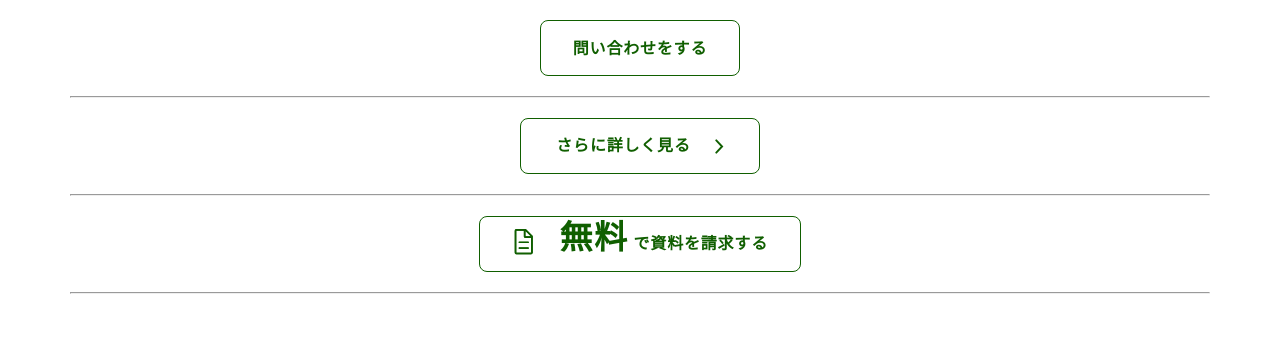
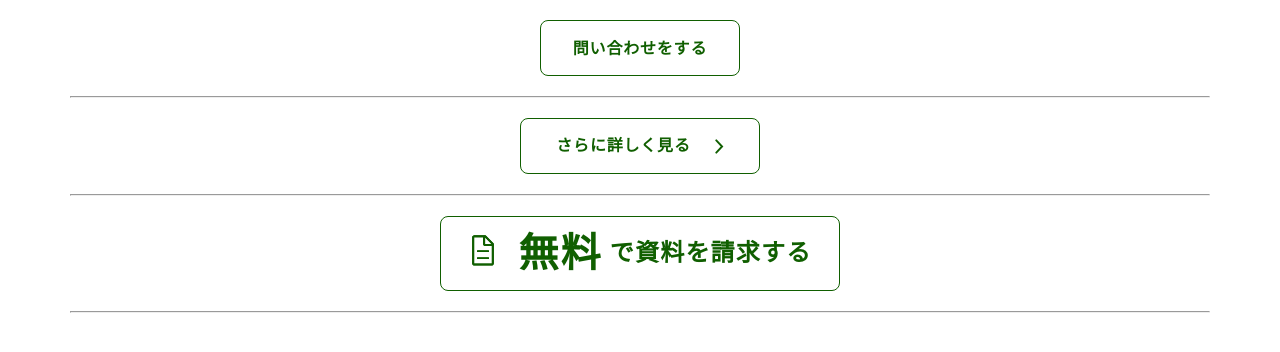
Before and after one commit to kura3698/fresh-grove, a website: page components.html in a window 1280 px wide. Drawn offline with Linux system fonts and the light colour scheme.

Commit message:
[add]c-button_cta

```diff
--- a/components.html
+++ b/components.html
@@ -104,10 +104,10 @@
         ><svg class=""><use href="#arrow"></use></svg>
       </a>
       <hr />
-      <a href="" class="c-button c-button--cta">
+      <a href="" class="c-button-cta">
         <svg class=""><use href="#pdf-icon"></use></svg>
         <span>
-          <span class="c-button__strong">無料</span>
+          <span class="--strong">無料</span>
           <span>で資料を請求する</span>
         </span>
       </a>
--- a/src/assets/sass/components/c-button-arrow.scss
+++ b/src/assets/sass/components/c-button-arrow.scss
@@ -7,7 +7,6 @@
   gap: rm(24);
   width: rm(240);
   height: rm(56);
-  text-align: center;
   margin-inline: auto;
 
   font-size: rm(16);
--- /dev/null
+++ b/src/assets/sass/components/c-button-cta.scss
@@ -0,0 +1,60 @@
+@use "../config/" as *;
+
+.c-button-cta {
+  display: flex;
+  align-items: center;
+  justify-content: center;
+  gap: rm(18.8);
+  width: rm(335);
+  height: rm(62);
+  margin-inline: auto;
+
+  font-size: rm(20);
+  font-weight: 700;
+  line-height: rm(62);
+  letter-spacing: 1px;
+  color: $text-secondary;
+
+  border: 1px solid;
+  border-radius: 8px;
+  background: #fff;
+  transition: background 0.3s ease-in-out;
+
+  svg {
+    width: rm(23.431);
+    height: rm(32.635);
+  }
+  .--strong {
+    font-size: rm(33);
+    letter-spacing: 1.65px;
+    vertical-align: bottom;
+  }
+
+  &:focus-visible {
+    background: $hover-primary;
+  }
+
+  @media (any-hover: hover) {
+    &:hover {
+      background: $hover-primary;
+    }
+  }
+
+  @include mq("md") {
+    width: rm(400);
+    gap: rm(22);
+    font-size: rm(24);
+    letter-spacing: 1.2px;
+    height: rm(75);
+
+    line-height: rm(75);
+    svg {
+      width: rm(28);
+      height: rm(39);
+    }
+    .--strong {
+      font-size: rm(40);
+      letter-spacing: 2px;
+    }
+  }
+}
--- a/src/assets/sass/components/index.scss
+++ b/src/assets/sass/components/index.scss
@@ -1,3 +1,4 @@
 /* Auto-generated index.scss for components */
 @use "c-button-arrow";
+@use "c-button-cta";
 @use "c-button";
```
Also changed, not shown: css/style.css.
